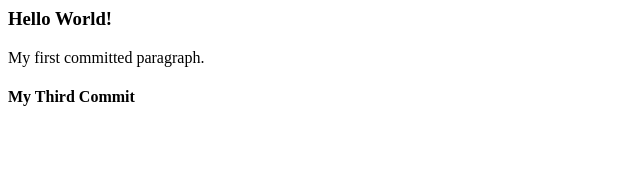
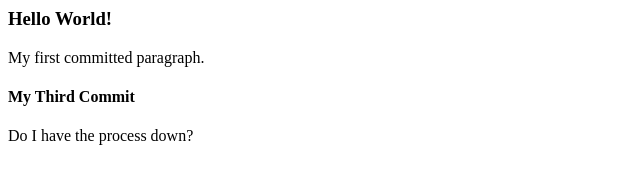
Before and after one commit to cristinefolz/my-first-github-project, a plain HTML site: page index.html in a window 1280 px wide. Shown: the whole page, without its empty margins (0-640 px from the left). Drawn offline with Linux system fonts and the light colour scheme.

Commit message:
4th commit

```diff
--- a/index.html
+++ b/index.html
@@ -4,3 +4,5 @@
 <p>My first committed paragraph.</p>
 
 <h4>My Third Commit</h4>
+
+<p>Do I have the process down?</p>
```
